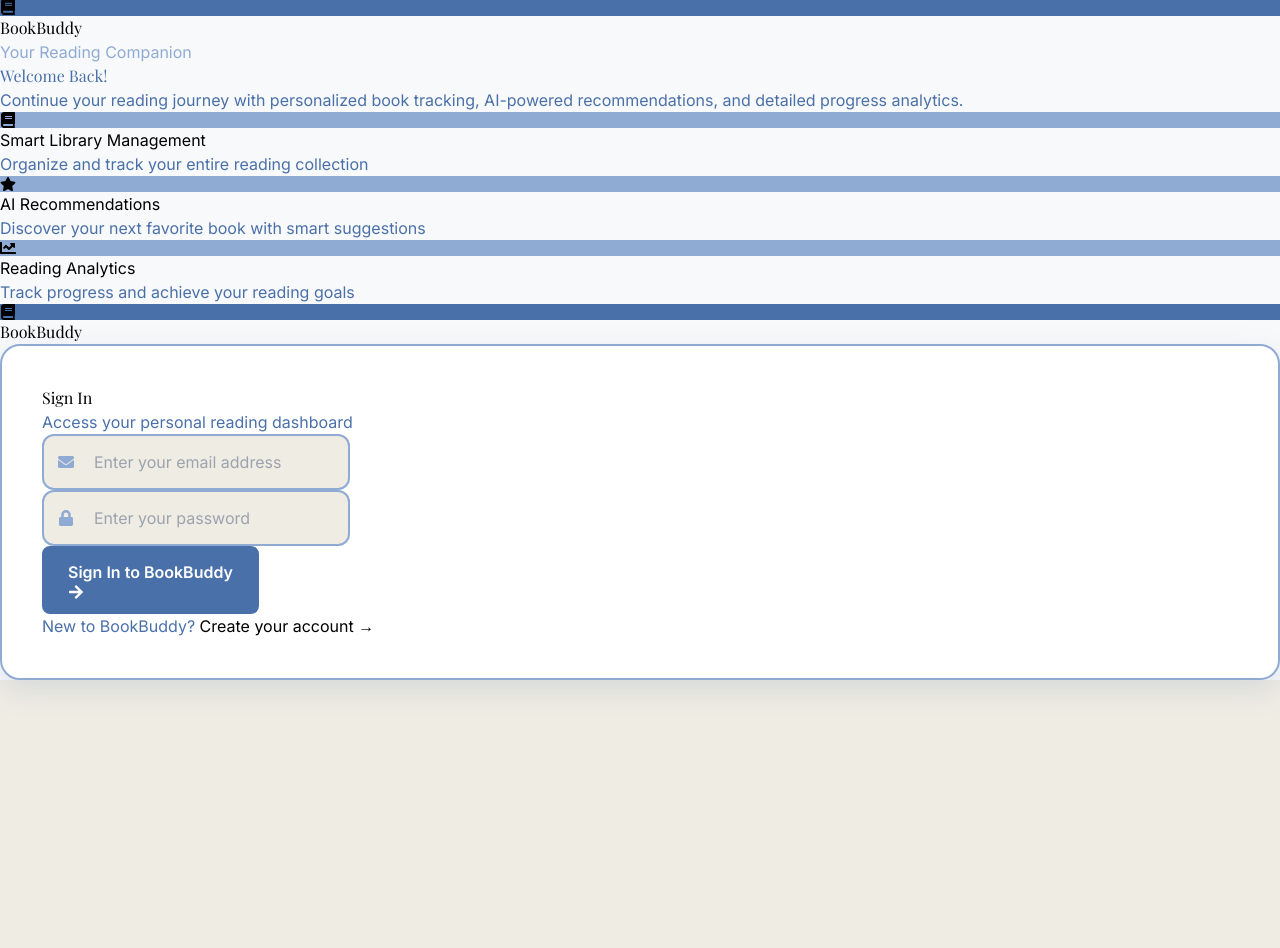
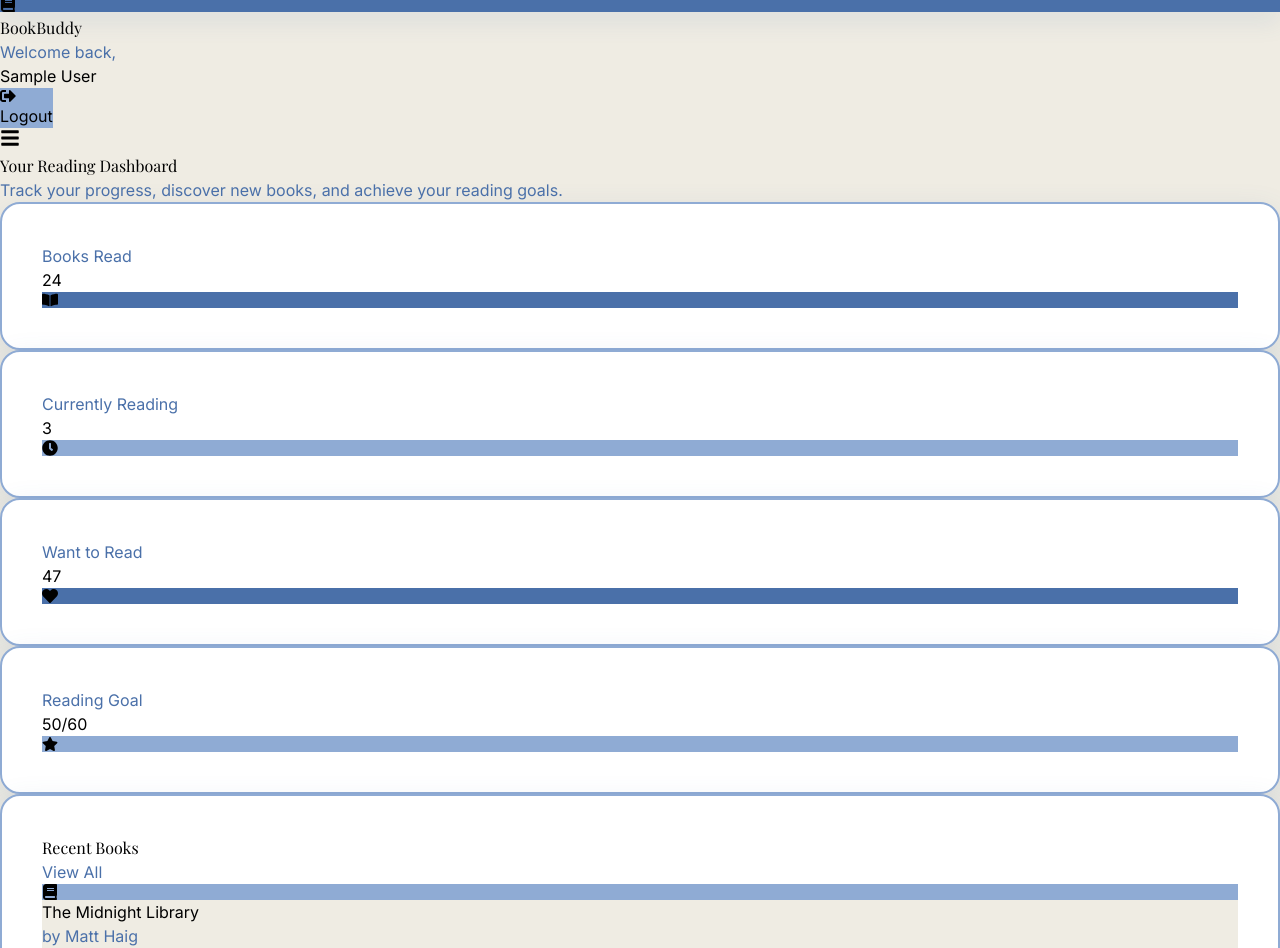
Before and after one commit to mayankthukran/BookBuddy, a React (Vite) app in the folder frontend/: page /dashboard in a window 1280 px wide. Before the commit this address led to /login. Shown: the top 948 px of the page. Before the commit the page ends 800 px from the top, so only its background shows below. Built offline with nearby package versions, Linux system fonts and the light colour scheme; sample sign-in values are in the browser's storage; the HTML template or start-up script is replaced by a standard one.

Commit message:
some fixes

```diff
--- a/frontend/src/context/AuthContext.jsx
+++ b/frontend/src/context/AuthContext.jsx
@@ -17,8 +17,11 @@ export const AuthProvider = ({ children }) => {
 
   useEffect(() => {
     const token = localStorage.getItem('token');
-    if (token) {
+    const userData = localStorage.getItem('user');
+
+    if (token && userData) {
       axios.defaults.headers.common['Authorization'] = `Bearer ${token}`;
+      setUser(JSON.parse(userData));
     }
     setLoading(false);
   }, []);
@@ -32,6 +35,7 @@ export const AuthProvider = ({ children }) => {
 
       const { token, user } = response.data;
       localStorage.setItem('token', token);
+      localStorage.setItem('user', JSON.stringify(user));
       axios.defaults.headers.common['Authorization'] = `Bearer ${token}`;
       setUser(user);
 
@@ -54,6 +58,7 @@ export const AuthProvider = ({ children }) => {
 
       const { token, user } = response.data;
       localStorage.setItem('token', token);
+      localStorage.setItem('user', JSON.stringify(user));
       axios.defaults.headers.common['Authorization'] = `Bearer ${token}`;
       setUser(user);
 
@@ -68,6 +73,7 @@ export const AuthProvider = ({ children }) => {
 
   const logout = () => {
     localStorage.removeItem('token');
+    localStorage.removeItem('user');
     delete axios.defaults.headers.common['Authorization'];
     setUser(null);
   };
--- a/frontend/src/index.css
+++ b/frontend/src/index.css
@@ -186,7 +186,7 @@ body {
 }
 
 .light-bg {
-  background-color: #f8f9fa;
+  background-color: var(--cream);
 }
 
 .text-section {
--- a/frontend/src/pages/Dashboard.jsx
+++ b/frontend/src/pages/Dashboard.jsx
@@ -1,10 +1,12 @@
 import { useAuth } from '../context/AuthContext';
 import { useNavigate } from 'react-router-dom';
-import { FaBook, FaStar, FaChartLine, FaPlus, FaSearch, FaSignOutAlt, FaBookOpen, FaHeart, FaClock, FaUsers, FaLightbulb, FaBookmark } from 'react-icons/fa';
+import { FaBook, FaStar, FaChartLine, FaPlus, FaSearch, FaSignOutAlt, FaBookOpen, FaHeart, FaClock, FaUsers, FaLightbulb, FaBookmark, FaBars, FaTimes } from 'react-icons/fa';
+import { useState } from 'react';
 
 const Dashboard = () => {
   const { user, logout } = useAuth();
   const navigate = useNavigate();
+  const [mobileMenuOpen, setMobileMenuOpen] = useState(false);
 
   const handleLogout = () => {
     logout();
@@ -25,60 +27,94 @@ const Dashboard = () => {
   ];
 
   return (
-    <div className="min-h-screen" style={{backgroundColor: '#EFECE3'}}>
+    <div className="min-h-screen light-bg">
       {/* Navigation */}
-      <nav className="theme-nav sticky top-0 z-50">
+      <nav className="bg-white border-b-2 border-gray-200 sticky top-0 z-50">
         <div className="max-w-7xl mx-auto px-4 sm:px-6 lg:px-8">
           <div className="flex justify-between h-16">
+            {/* Logo */}
             <div className="flex items-center space-x-3 animate-fade-in">
-              <div className="h-10 w-10 theme-gradient rounded-xl flex items-center justify-center hover-lift">
+              <div className="h-10 w-10 rounded-xl flex items-center justify-center hover-lift" style={{backgroundColor: '#4A70A9'}}>
                 <FaBook className="text-white text-lg animate-float" />
               </div>
-              <h1 className="font-display text-2xl font-bold" style={{color: '#000000'}}>
+              <h1 className="font-display text-xl sm:text-2xl font-bold" style={{color: '#000000'}}>
                 BookBuddy
               </h1>
             </div>
-            <div className="flex items-center space-x-4 animate-fade-in">
+
+            {/* Desktop Menu */}
+            <div className="hidden md:flex items-center space-x-4 animate-fade-in">
               <div className="text-right">
                 <p className="text-sm" style={{color: '#4A70A9'}}>Welcome back,</p>
                 <p className="font-semibold" style={{color: '#000000'}}>{user?.name}</p>
               </div>
               <button
                 onClick={handleLogout}
-                className="theme-button flex items-center space-x-2"
-                style={{backgroundColor: '#8FABD4', borderColor: '#8FABD4'}}
+                className="flex items-center space-x-2 px-4 py-2 rounded-lg font-semibold text-white hover:opacity-90 transition-all duration-200"
+                style={{backgroundColor: '#8FABD4'}}
               >
                 <FaSignOutAlt />
                 <span>Logout</span>
               </button>
             </div>
+
+            {/* Mobile Menu Button */}
+            <div className="md:hidden flex items-center">
+              <button
+                onClick={() => setMobileMenuOpen(!mobileMenuOpen)}
+                className="p-2 rounded-lg"
+                style={{color: '#000000'}}
+              >
+                {mobileMenuOpen ? <FaTimes size={20} /> : <FaBars size={20} />}
+              </button>
+            </div>
           </div>
+
+          {/* Mobile Menu */}
+          {mobileMenuOpen && (
+            <div className="md:hidden border-t border-gray-200 py-4 animate-fade-in">
+              <div className="flex flex-col space-y-4">
+                <div className="text-center">
+                  <p className="text-sm" style={{color: '#4A70A9'}}>Welcome back,</p>
+                  <p className="font-semibold" style={{color: '#000000'}}>{user?.name}</p>
+                </div>
+                <button
+                  onClick={handleLogout}
+                  className="flex items-center justify-center space-x-2 px-4 py-2 rounded-lg font-semibold text-white mx-4"
+                  style={{backgroundColor: '#8FABD4'}}
+                >
+                  <FaSignOutAlt />
+                  <span>Logout</span>
+                </button>
+              </div>
+            </div>
+          )}
         </div>
       </nav>
 
       {/* Main Content */}
-      <main className="max-w-7xl mx-auto py-8 px-4 sm:px-6 lg:px-8">
+      <main className="max-w-7xl mx-auto py-6 sm:py-8 px-4 sm:px-6 lg:px-8">
         {/* Welcome Section */}
-        <div className="mb-12 animate-bounce-in">
-          <h1 className="font-display text-4xl font-bold mb-4" style={{color: '#000000'}}>
+        <div className="mb-8 sm:mb-12 animate-bounce-in text-center sm:text-left">
+          <h1 className="font-display text-3xl sm:text-4xl font-bold mb-4" style={{color: '#000000'}}>
             Your Reading Dashboard
           </h1>
-          <p className="text-xl" style={{color: '#4A70A9'}}>
+          <p className="text-lg sm:text-xl" style={{color: '#4A70A9'}}>
             Track your progress, discover new books, and achieve your reading goals.
           </p>
         </div>
 
         {/* Stats Cards */}
-        <div className="grid grid-cols-2 lg:grid-cols-4 gap-6 mb-12 animate-fade-in">
+        <div className="grid grid-cols-2 lg:grid-cols-4 gap-4 sm:gap-6 mb-8 sm:mb-12 animate-fade-in">
           {stats.map((stat, index) => (
-            <div key={index} className="theme-card p-6 hover-lift animate-bounce-in" style={{animationDelay: `${index * 0.1}s`}}>
-              <div className="flex items-center justify-between">
-                <div>
-                  <p className="text-sm font-medium" style={{color: '#4A70A9'}}>{stat.label}</p>
-                  <p className="text-2xl font-bold" style={{color: '#000000'}}>{stat.value}</p>
+            <div key={index} className="form-card p-4 sm:p-6 hover-lift animate-bounce-in" style={{animationDelay: `${index * 0.1}s`}}>
+              <div className="flex flex-col sm:flex-row items-center sm:justify-between space-y-2 sm:space-y-0">
+                <div className="text-center sm:text-left">
+                  <p className="text-xs sm:text-sm font-medium" style={{color: '#4A70A9'}}>{stat.label}</p>
+                  <p className="text-xl sm:text-2xl font-bold" style={{color: '#000000'}}>{stat.value}</p>
                 </div>
-                <div className="w-12 h-12 rounded-xl flex items-center justify-center" style={{backgroundColor: stat.color}}>
-                  <stat.icon className="text-xl text-white" />
+                <div className="w-10 h-10 sm:w-12 sm:h-12 rounded-xl flex items-center justify-center" style={{backgroundColor: stat.color}}>
+                  <stat.icon className="text-lg sm:text-xl text-white" />
                 </div>
               </div>
             </div>
@@ -86,12 +122,12 @@ const Dashboard = () => {
         </div>
 
         {/* Main Content Grid */}
-        <div className="grid lg:grid-cols-3 gap-8">
+        <div className="grid lg:grid-cols-3 gap-6 sm:gap-8">
           {/* Recent Activity */}
           <div className="lg:col-span-2">
-            <div className="theme-card p-6 animate-fade-in">
+            <div className="form-card p-4 sm:p-6 animate-fade-in">
               <div className="flex items-center justify-between mb-6">
-                <h2 className="font-display text-2xl font-bold" style={{color: '#000000'}}>Recent Books</h2>
+                <h2 className="font-display text-xl sm:text-2xl font-bold" style={{color: '#000000'}}>Recent Books</h2>
                 <button className="text-sm font-medium hover:underline" style={{color: '#4A70A9'}}>
                   View All
                 </button>
@@ -99,29 +135,29 @@ const Dashboard = () => {
 
               <div className="space-y-4">
                 {recentBooks.map((book, index) => (
-                  <div key={index} className="flex items-center justify-between p-4 rounded-lg hover-lift" style={{backgroundColor: '#f8f9fa'}}>
+                  <div key={index} className="flex flex-col sm:flex-row sm:items-center sm:justify-between p-4 rounded-lg hover-lift space-y-3 sm:space-y-0" style={{backgroundColor: '#EFECE3'}}>
                     <div className="flex items-center space-x-4">
-                      <div className="w-12 h-16 rounded-lg flex items-center justify-center" style={{backgroundColor: '#8FABD4'}}>
+                      <div className="w-12 h-16 rounded-lg flex items-center justify-center flex-shrink-0" style={{backgroundColor: '#8FABD4'}}>
                         <FaBook className="text-white" />
                       </div>
-                      <div>
-                        <h3 className="font-semibold" style={{color: '#000000'}}>{book.title}</h3>
-                        <p className="text-sm" style={{color: '#4A70A9'}}>by {book.author}</p>
-                        <span className={`text-xs px-2 py-1 rounded-full ${
+                      <div className="min-w-0 flex-1">
+                        <h3 className="font-semibold truncate" style={{color: '#000000'}}>{book.title}</h3>
+                        <p className="text-sm truncate" style={{color: '#4A70A9'}}>by {book.author}</p>
+                        <span className={`inline-block text-xs px-2 py-1 rounded-full mt-1 ${
                           book.status === 'Completed' ? 'bg-green-100 text-green-800' :
-                          book.status === 'Reading' ? 'bg-blue-100 text-blue-800' :
+                          book.status === 'Reading' ? 'text-white' :
                           'bg-gray-100 text-gray-800'
-                        }`}>
+                        }`} style={book.status === 'Reading' ? {backgroundColor: '#8FABD4'} : {}}>
                           {book.status}
                         </span>
                       </div>
                     </div>
                     {book.progress > 0 && (
-                      <div className="text-right">
+                      <div className="text-center sm:text-right">
                         <p className="text-sm font-medium" style={{color: '#000000'}}>{book.progress}%</p>
-                        <div className="w-20 h-2 bg-gray-200 rounded-full mt-1">
+                        <div className="w-full sm:w-20 h-2 bg-gray-200 rounded-full mt-1">
                           <div
-                            className="h-2 rounded-full"
+                            className="h-2 rounded-full transition-all duration-300"
                             style={{backgroundColor: '#4A70A9', width: `${book.progress}%`}}
                           ></div>
                         </div>
@@ -133,21 +169,21 @@ const Dashboard = () => {
             </div>
           </div>
 
-          {/* Quick Actions & Recommendations */}
-          <div className="space-y-8">
+          {/* Sidebar */}
+          <div className="space-y-6 sm:space-y-8">
             {/* Quick Actions */}
-            <div className="theme-card p-6 animate-fade-in">
-              <h2 className="font-display text-xl font-bold mb-4" style={{color: '#000000'}}>Quick Actions</h2>
+            <div className="form-card p-4 sm:p-6 animate-fade-in">
+              <h2 className="font-display text-lg sm:text-xl font-bold mb-4" style={{color: '#000000'}}>Quick Actions</h2>
               <div className="space-y-3">
-                <button className="theme-button w-full py-3 flex items-center justify-center space-x-2 hover-lift">
+                <button className="w-full py-3 px-4 rounded-lg font-semibold text-white flex items-center justify-center space-x-2 hover-lift transition-all duration-200" style={{backgroundColor: '#4A70A9'}}>
                   <FaPlus />
                   <span>Add New Book</span>
                 </button>
-                <button className="theme-button w-full py-3 flex items-center justify-center space-x-2 hover-lift" style={{backgroundColor: '#8FABD4', borderColor: '#8FABD4'}}>
+                <button className="w-full py-3 px-4 rounded-lg font-semibold text-white flex items-center justify-center space-x-2 hover-lift transition-all duration-200" style={{backgroundColor: '#8FABD4'}}>
                   <FaSearch />
                   <span>Browse Library</span>
                 </button>
-                <button className="theme-button w-full py-3 flex items-center justify-center space-x-2 hover-lift" style={{backgroundColor: '#4A70A9', borderColor: '#4A70A9'}}>
+                <button className="w-full py-3 px-4 rounded-lg font-semibold text-white flex items-center justify-center space-x-2 hover-lift transition-all duration-200" style={{backgroundColor: '#4A70A9'}}>
                   <FaLightbulb />
                   <span>Get Recommendations</span>
                 </button>
@@ -155,12 +191,24 @@ const Dashboard = () => {
             </div>
 
             {/* Reading Goals */}
-            <div className="theme-card p-6 animate-fade-in">
-              <h2 className="font-display text-xl font-bold mb-4" style={{color: '#000000'}}>2024 Reading Goal</h2>
+            <div className="form-card p-4 sm:p-6 animate-fade-in">
+              <h2 className="font-display text-lg sm:text-xl font-bold mb-4" style={{color: '#000000'}}>2024 Reading Goal</h2>
               <div className="text-center">
-                <div className="relative w-24 h-24 mx-auto mb-4">
-                  <svg className="w-24 h-24 transform -rotate-90">
-                    <circle cx="48" cy="48" r="40" stroke="#E5E7EB" strokeWidth="8" fill="transparent" />
+                <div className="relative w-20 h-20 sm:w-24 sm:h-24 mx-auto mb-4">
+                  <svg className="w-20 h-20 sm:w-24 sm:h-24 transform -rotate-90">
+                    <circle cx="40" cy="40" r="32" stroke="#E5E7EB" strokeWidth="6" fill="transparent" className="sm:hidden" />
+                    <circle cx="48" cy="48" r="40" stroke="#E5E7EB" strokeWidth="8" fill="transparent" className="hidden sm:block" />
+                    <circle
+                      cx="40"
+                      cy="40"
+                      r="32"
+                      stroke="#4A70A9"
+                      strokeWidth="6"
+                      fill="transparent"
+                      strokeDasharray={`${2 * Math.PI * 32}`}
+                      strokeDashoffset={`${2 * Math.PI * 32 * (1 - 50/60)}`}
+                      className="transition-all duration-300 sm:hidden"
+                    />
                     <circle
                       cx="48"
                       cy="48"
@@ -170,11 +218,11 @@ const Dashboard = () => {
                       fill="transparent"
                       strokeDasharray={`${2 * Math.PI * 40}`}
                       strokeDashoffset={`${2 * Math.PI * 40 * (1 - 50/60)}`}
-                      className="transition-all duration-300"
+                      className="transition-all duration-300 hidden sm:block"
                     />
                   </svg>
                   <div className="absolute inset-0 flex items-center justify-center">
-                    <span className="text-lg font-bold" style={{color: '#000000'}}>83%</span>
+                    <span className="text-base sm:text-lg font-bold" style={{color: '#000000'}}>83%</span>
                   </div>
                 </div>
                 <p className="text-sm" style={{color: '#4A70A9'}}>50 of 60 books completed</p>
@@ -183,19 +231,19 @@ const Dashboard = () => {
             </div>
 
             {/* Community */}
-            <div className="theme-card p-6 animate-fade-in">
-              <h2 className="font-display text-xl font-bold mb-4" style={{color: '#000000'}}>Community</h2>
+            <div className="form-card p-4 sm:p-6 animate-fade-in">
+              <h2 className="font-display text-lg sm:text-xl font-bold mb-4" style={{color: '#000000'}}>Community</h2>
               <div className="space-y-3">
                 <div className="flex items-center space-x-3">
-                  <FaUsers className="text-lg" style={{color: '#4A70A9'}} />
+                  <FaUsers className="text-lg flex-shrink-0" style={{color: '#4A70A9'}} />
                   <span className="text-sm" style={{color: '#000000'}}>Join reading groups</span>
                 </div>
                 <div className="flex items-center space-x-3">
-                  <FaBookmark className="text-lg" style={{color: '#4A70A9'}} />
+                  <FaBookmark className="text-lg flex-shrink-0" style={{color: '#4A70A9'}} />
                   <span className="text-sm" style={{color: '#000000'}}>Share book reviews</span>
                 </div>
                 <div className="flex items-center space-x-3">
-                  <FaStar className="text-lg" style={{color: '#4A70A9'}} />
+                  <FaStar className="text-lg flex-shrink-0" style={{color: '#4A70A9'}} />
                   <span className="text-sm" style={{color: '#000000'}}>Rate & recommend</span>
                 </div>
               </div>
--- a/frontend/src/pages/Login.jsx
+++ b/frontend/src/pages/Login.jsx
@@ -49,10 +49,10 @@ const Login = () => {
               </div>
               <div>
                 <h1 className="font-display text-5xl font-bold" style={{color: '#000000'}}>BookBuddy</h1>
-                <p className="text-sm font-medium" style={{color: '#8FABD4'}}>Your Reading Companion</p>
+                <p className="text-sm font-medium" style={{color: '#4A70A9'}}>Your Reading Companion</p>
               </div>
             </div>
-            <h2 className="font-display text-4xl font-semibold mb-6 animate-fade-in" style={{color: '#4A70A9'}}>
+            <h2 className="font-display text-4xl font-semibold mb-6 animate-fade-in" style={{color: '#000000'}}>
               Welcome Back!
             </h2>
             <p className="text-lg leading-relaxed mb-8 animate-fade-in" style={{color: '#4A70A9'}}>
--- a/frontend/src/pages/Signup.jsx
+++ b/frontend/src/pages/Signup.jsx
@@ -62,10 +62,10 @@ const Signup = () => {
               </div>
               <div>
                 <h1 className="font-display text-5xl font-bold" style={{color: '#000000'}}>BookBuddy</h1>
-                <p className="text-sm font-medium" style={{color: '#8FABD4'}}>Your Reading Companion</p>
+                <p className="text-sm font-medium" style={{color: '#4A70A9'}}>Your Reading Companion</p>
               </div>
             </div>
-            <h2 className="font-display text-4xl font-semibold mb-6 animate-fade-in" style={{color: '#4A70A9'}}>
+            <h2 className="font-display text-4xl font-semibold mb-6 animate-fade-in" style={{color: '#000000'}}>
               Join Our Community!
             </h2>
             <p className="text-lg leading-relaxed mb-8 animate-fade-in" style={{color: '#4A70A9'}}>
```
